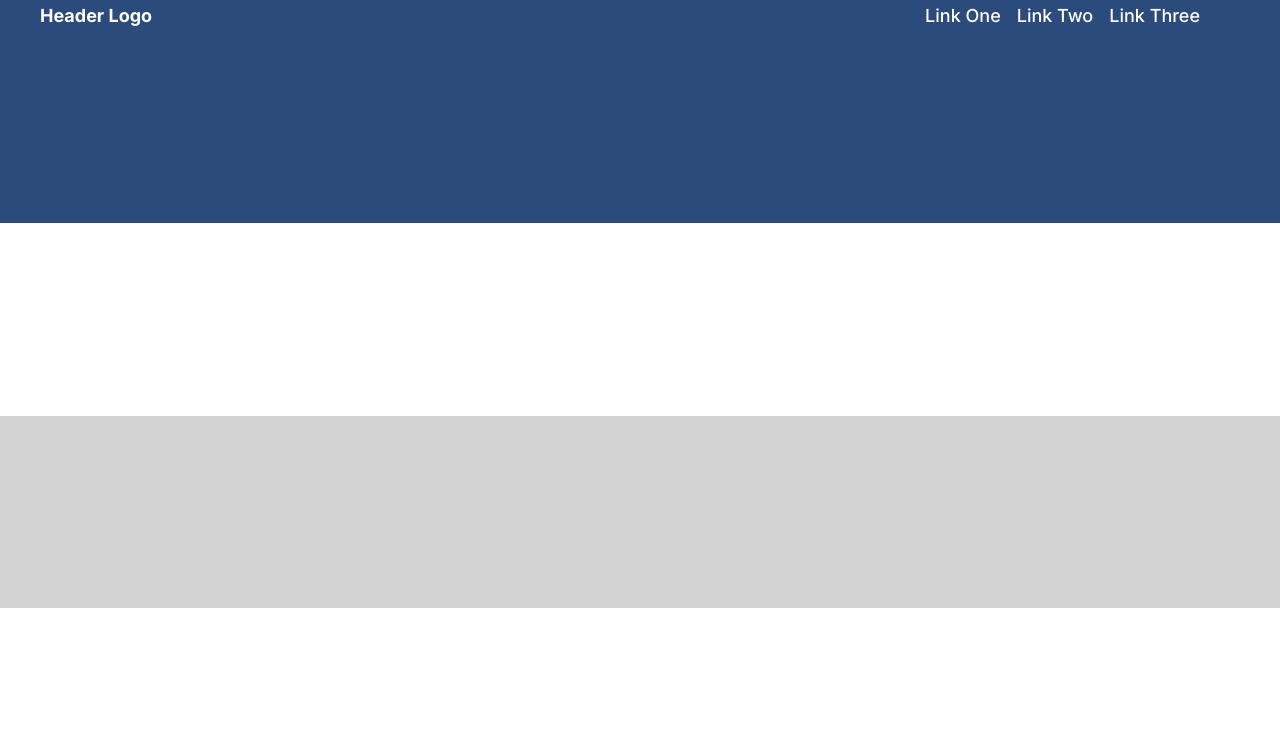
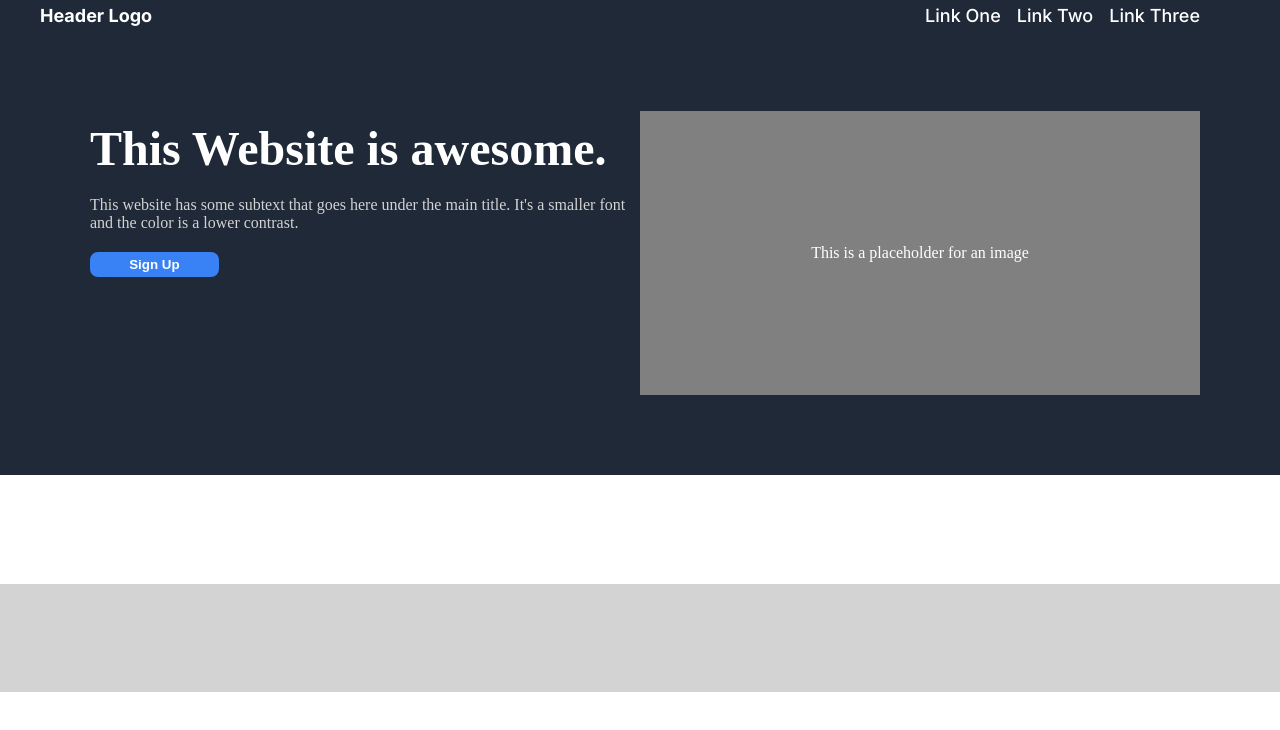
Before and after one commit to Ben-codes-cmd/Website-Layout, a plain HTML site: page src/index.html in a window 1280 px wide. Drawn offline with Linux system fonts and the light colour scheme.

Commit message:
Finished Description Panel

```diff
--- a/src/index.html
+++ b/src/index.html
@@ -10,7 +10,7 @@
 <body>
 
     <header>
-        <p class="header logo">Header Logo</h1>
+        <p class="header logo box">Header Logo</h1>
         <div class="links">
             <ul>
                 <li><a href = "https://www.google.com" class="header">Link One</a></li>
@@ -20,18 +20,26 @@
         </div>
     </header>
 
-    <div class="description">
+    <div class="description box">
+        <div class="left">
+            <h2>This Website is awesome.</h2>
+            <p>This website has some subtext that goes here under the main title. It's a smaller font and the color is a lower contrast.</p>
+            <button>Sign Up</button>
+        </div>
+        <div class="right">
+            <p>This is a placeholder for an image</p>
+        </div>
     </div>
 
-    <div class="info">
+    <div class="info box">
 
     </div>
 
-    <div class="quote">
+    <div class="quote box">
 
     </div>
 
-    <div class="signup">
+    <div class="signup box">
 
     </div>
     <footer>
--- a/src/style.css
+++ b/src/style.css
@@ -13,7 +13,7 @@ header {
     display: flex;
     flex-grow: 0; /* Stay same size*/
     justify-content: space-between;
-    background-color: rgb(44, 75, 125);
+    background-color: #1F2937;
     padding: 5px 80px 5px 40px;
 }
 
@@ -38,31 +38,71 @@ a {
 .logo {
     font-weight: 700;
 }
+
+/* All boxes*/
+.box {
+    display: flex;
+    flex: 1;
+}
+
 /* First Box*/
 
 .description {
-    display: flex;
-    background-color:rgb(44, 75, 125);
-    flex: 1;
+    background-color: #1F2937;
+    padding: 80px;
 }
 
 /* Second Box*/
 .info {
-    display: flex;
     background-color: white;
-    flex: 1 0 auto;
 }
 
 /* Third box*/
 .quote {
-    display: flex;
     background-color: lightgray;
-    flex: 1;
 }
 
 /* Fourth Box*/
 .signup {
+    background-color: white;
+}
+
+.left {
+    flex: 1;
     display: flex;
-    background-color: white;
+    flex-direction:column;
+    color: white;
+    margin: 0px;
+}
+
+.left *{
+    margin: 10px;
+}
+.left h2 {
+    font-size: 48px;
+    font-weight:bolder;
+}
+
+.left p {
+    color: lightgray;
+}
+
+.left button {
+    background-color: #3882F6;
+    width: 23%;
+    align-items: left;
+    border-radius: 8px;
+    border: none;
+    color: inherit;
+    font-weight: bold;
+    padding: 5px;
+}
+
+.right {
+    background-color: gray;
     flex: 1;
+    display: flex;
+    justify-content: center;
+    align-items: center;
+    color: white;
 }
```
